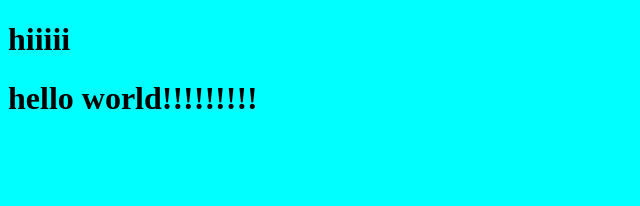
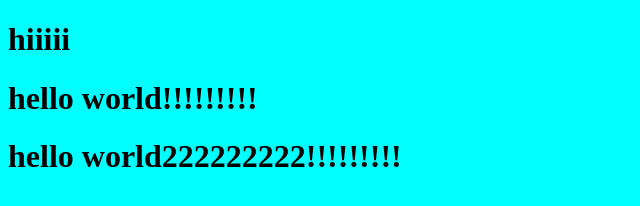
Before and after one commit to Nagarjundas/project, a plain HTML site: page index.html in a window 1280 px wide. Shown: the whole page, without its empty margins (0-640 px from the left). Drawn offline with Linux system fonts and the light colour scheme.

Commit message:
sikhuchii

```diff
--- a/index.html
+++ b/index.html
@@ -1,5 +1,6 @@
 <!DOCTYPE html>
 <html lang="en">
+
 <head>
     <meta charset="UTF-8">
     <meta http-equiv="X-UA-Compatible" content="IE=edge">
@@ -7,8 +8,11 @@
     <title>Document</title>
     <link rel="stylesheet" href="style.css">
 </head>
+
 <body>
     <h1>hiiiii</h1>
-    <h1>hello  world!!!!!!!!!</h1>
+    <h1>hello world!!!!!!!!!</h1>
+    <h1>hello world222222222!!!!!!!!!</h1>
 </body>
+
 </html>
```
